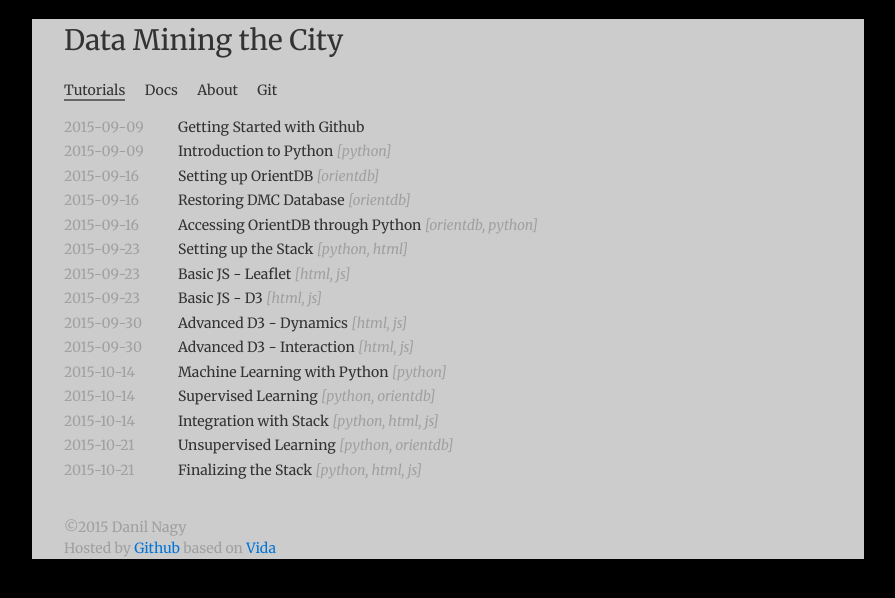
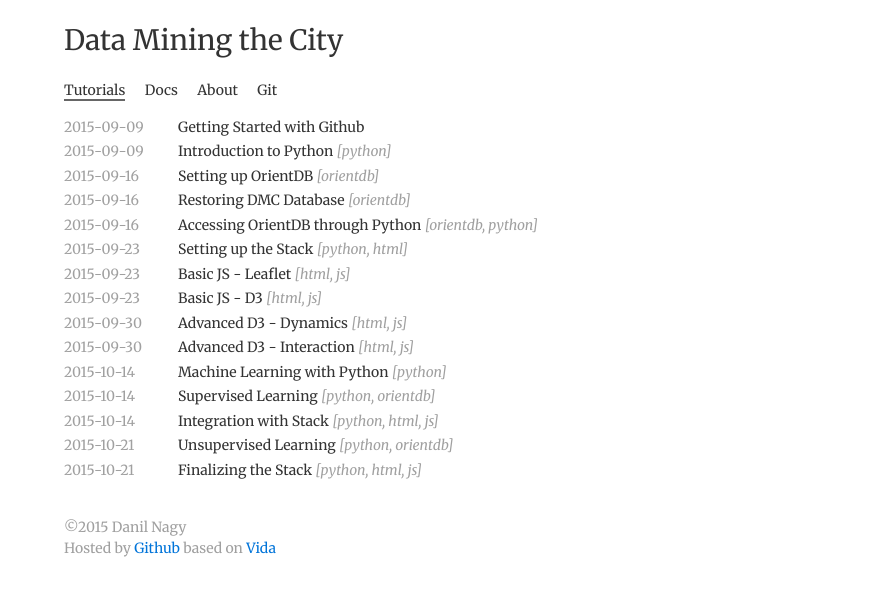
Before and after one commit to danilnagy/dmc, a Jekyll site: the page built from index.html, in a window 1280 px wide. Shown: the top 598 px of the page, without its empty margins (192-1087 px from the left). Built offline with Jekyll 4.4.1, drawn with Linux system fonts in a browser that asks for light colours; Markdown is read by kramdown in place of the engine named in the settings.

Commit message:
Update _base.scss

```diff
--- a/_sass/_base.scss
+++ b/_sass/_base.scss
@@ -1,12 +1,10 @@
 @charset "utf-8";
 body {
     margin: 0;
-    height: 100%;
     font-family: $base-font-family;
     font-size: $base-font-size;
     line-height: $base-line-height;
     color: $text-color;
-    background-color: #000;
 }
 p {
     text-align: justify;
```
